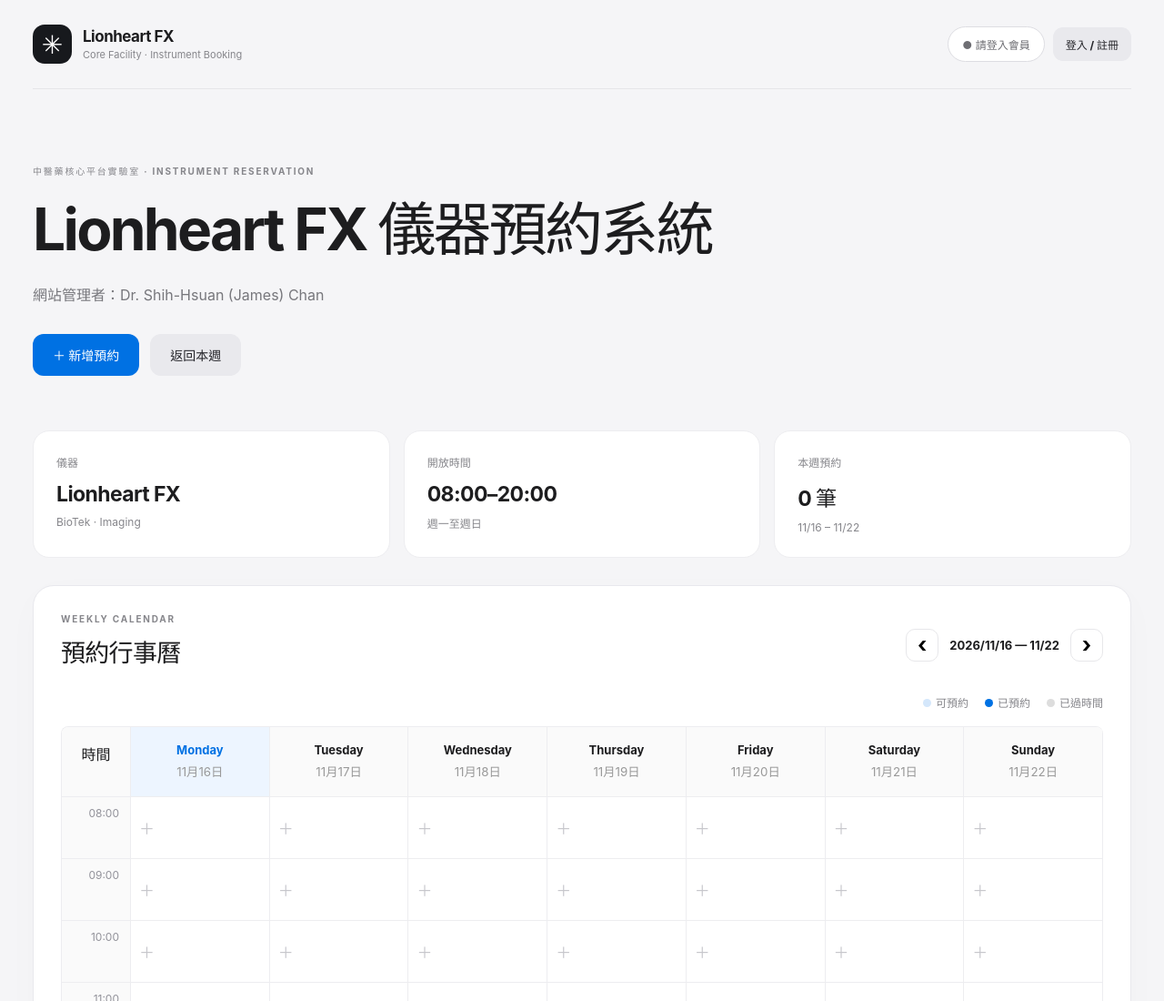
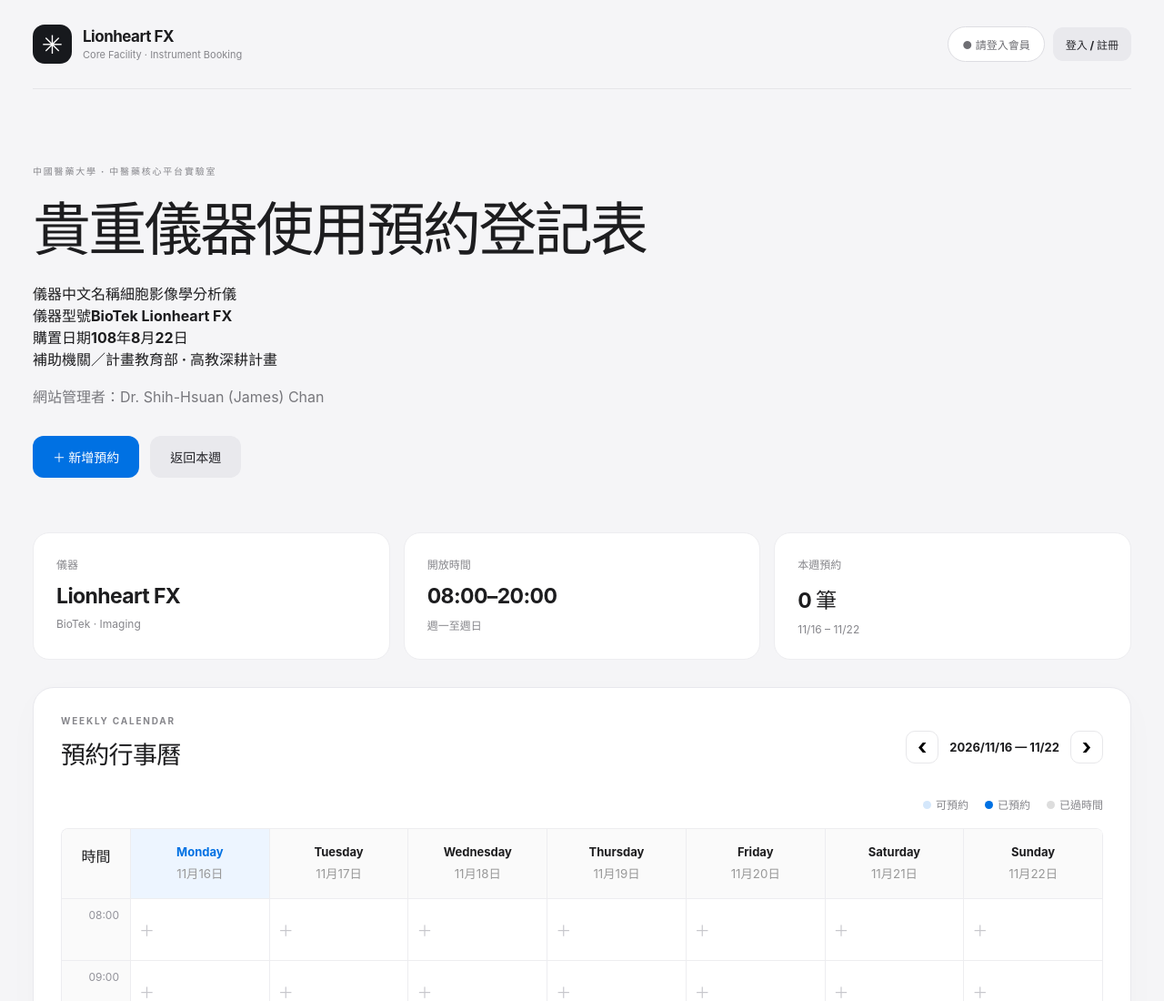
Before and after one commit to jessechan27/lionheart-fx-booking, a plain HTML site: page index.html in a window 1280 px wide. Shown: the top 1100 px of the page at 91% size. Drawn offline with nearby package versions, Linux system fonts and the light colour scheme.

Commit message:
Add CMU valuable instrument reservation title and procurement funding details

```diff
--- a/index.html
+++ b/index.html
@@ -5,7 +5,7 @@
 <meta name="viewport" content="width=device-width, initial-scale=1">
 <meta name="theme-color" content="#f5f5f7">
 <meta name="description" content="中醫藥核心平台實驗室 Lionheart FX 儀器預約系統">
-<title>Lionheart FX | 儀器預約系統</title>
+<title>中國醫藥大學｜貴重儀器使用預約登記表｜Lionheart FX</title>
 <link rel="stylesheet" href="styles.css">
 </head>
 <body>
@@ -16,8 +16,9 @@
 </header>
 <main>
 <section class="hero">
-  <div class="eyebrow">中醫藥核心平台實驗室 · INSTRUMENT RESERVATION</div>
-  <h1>Lionheart FX 儀器預約系統</h1>
+  <div class="eyebrow">中國醫藥大學 · 中醫藥核心平台實驗室</div>
+  <h1>貴重儀器使用預約登記表</h1>
+  <div class="instrument-info" aria-label="儀器基本資料"><div><span>儀器中文名稱</span><strong>細胞影像學分析儀</strong></div><div><span>儀器型號</span><strong>BioTek Lionheart FX</strong></div><div><span>購置日期</span><strong>108年8月22日</strong></div><div><span>補助機關／計畫</span><strong>教育部 · 高教深耕計畫</strong></div></div>
   <p>網站管理者：Dr. Shih-Hsuan (James) Chan</p>
   <div class="hero-actions"><button class="primary" id="openBooking">＋ 新增預約</button><button class="secondary" id="today">返回本週</button></div>
 </section>
```
